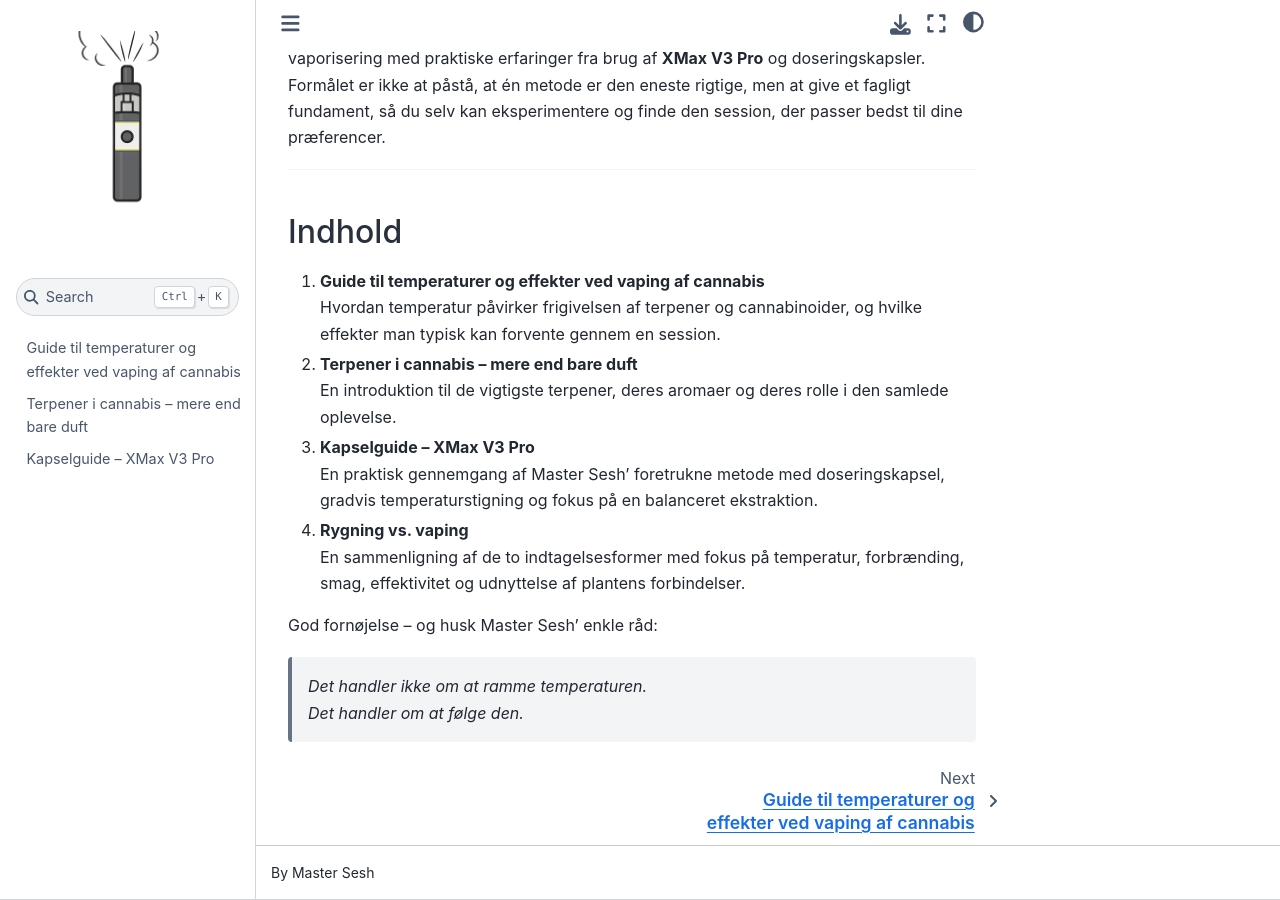
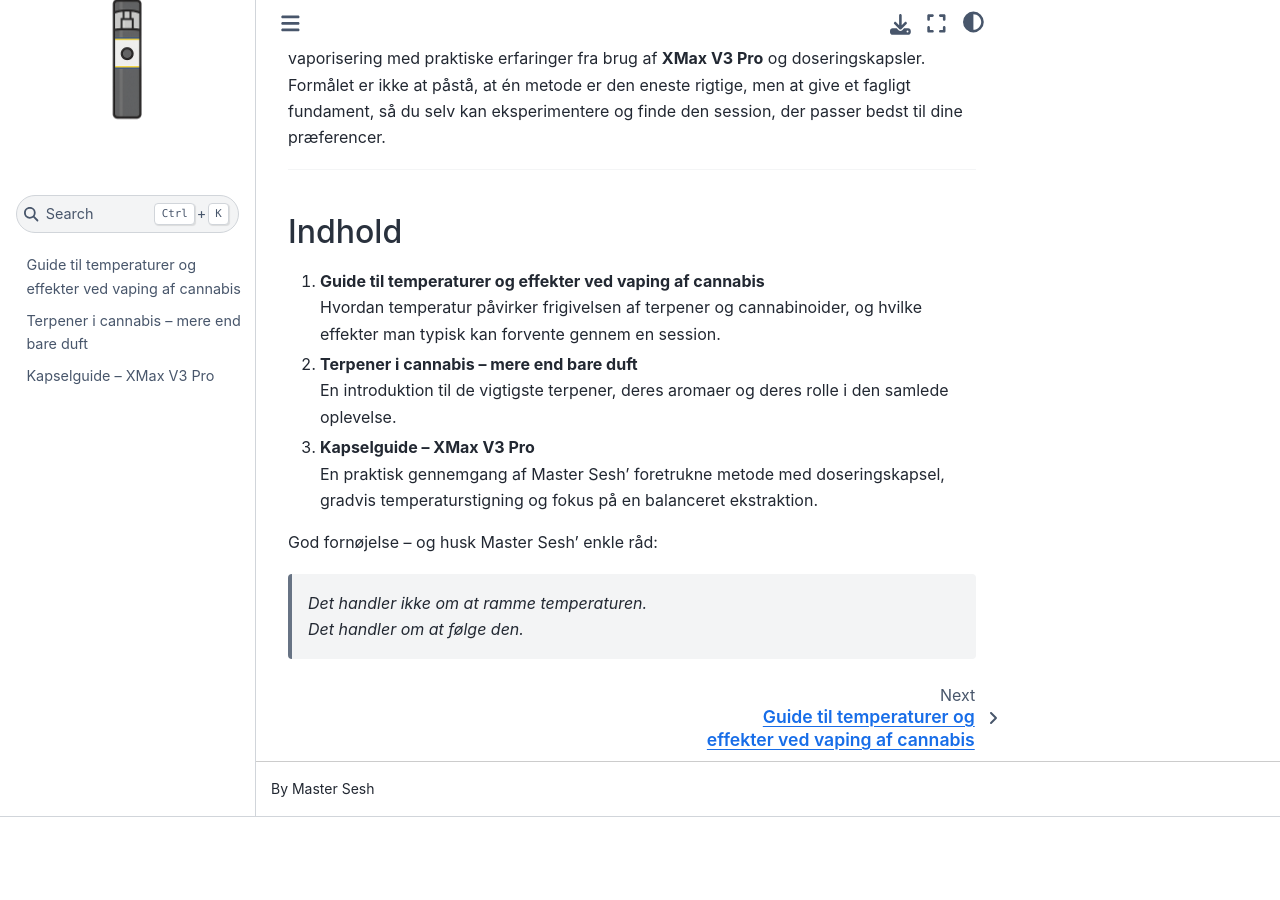
Before and after one commit to misterpoxycat/sesh, a Jupyter Book: the page built from docs/intro.md, in a window 1280 px wide and 900 px high, scrolled down 604 px. Built offline with Jupyter Book 1.0.4 settings and Sphinx 7.4.7 and the Sphinx Book theme 1.1.4, drawn with Linux system fonts in a browser that asks for light colours; after the commit the page ends 1421 px from its top, so only the background shows below that.

Commit message:
Update intro.md

```diff
--- a/docs/intro.md
+++ b/docs/intro.md
@@ -33,9 +33,6 @@ Denne guide bygger på den tankegang. Den kombinerer kendt viden om cannabis og
 3. **Kapselguide – XMax V3 Pro**\
    En praktisk gennemgang af Master Sesh' foretrukne metode med doseringskapsel, gradvis temperaturstigning og fokus på en balanceret ekstraktion.
 
-4. **Rygning vs. vaping**\
-   En sammenligning af de to indtagelsesformer med fokus på temperatur, forbrænding, smag, effektivitet og udnyttelse af plantens forbindelser.
-
 God fornøjelse – og husk Master Sesh' enkle råd:
 
 > *Det handler ikke om at ramme temperaturen.\
```
